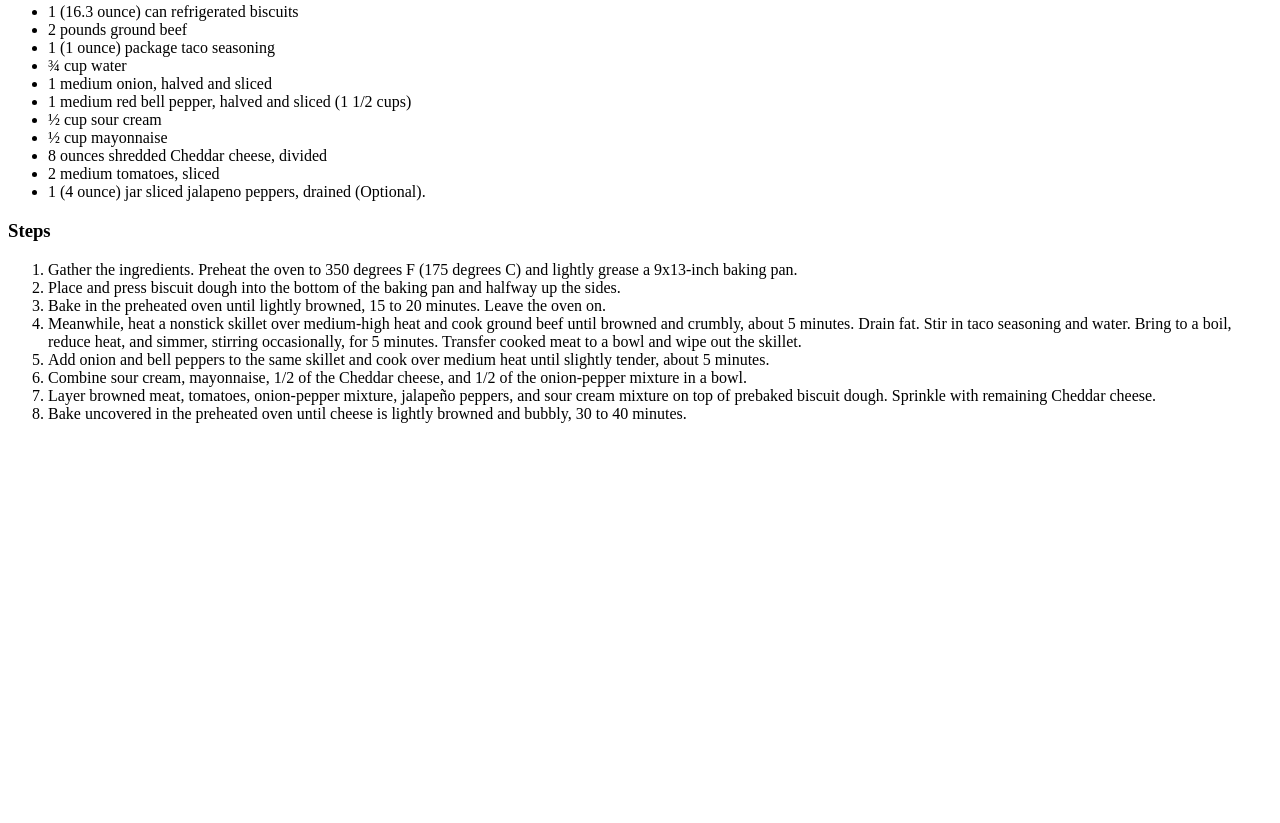
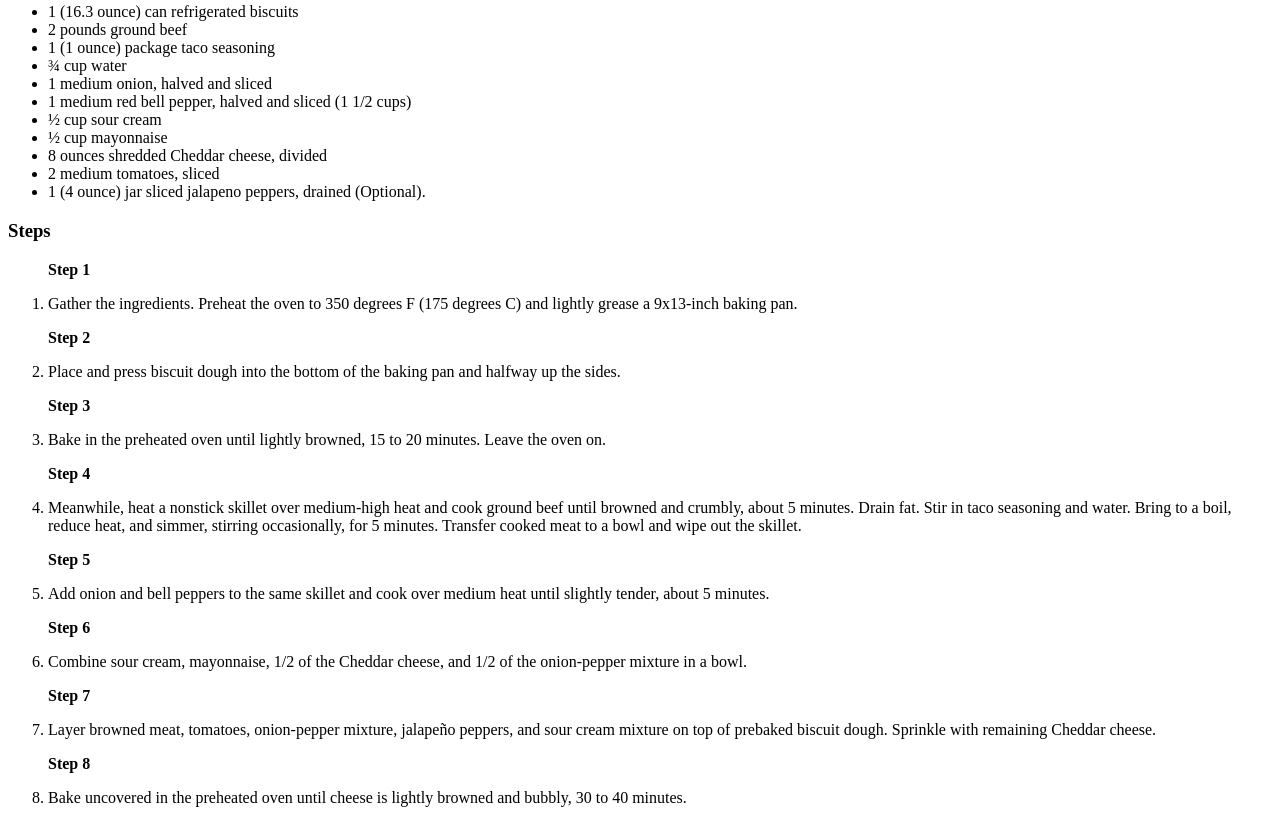
Before and after one commit to yomama262626/odin-recipes, a plain HTML site: page recipes/john-wayne-casserole.html in a window 1280 px wide. Shown: the part 543-1366 px from the top of the page. Before the commit the page ends 982 px from the top, so only its background shows below. Drawn offline with Linux system fonts and the light colour scheme.

Commit message:
Modify index.html Modify cabbage-roll-casserole.html Modify ham-potato-and-broccoli.html Modify john-wayne-casserole.html
Modified all the list including "steps". Gave them space by making them
paragraphs

```diff
--- a/recipes/john-wayne-casserole.html
+++ b/recipes/john-wayne-casserole.html
@@ -35,21 +35,21 @@
     </ul>
     <h3>Steps</h3>
     <ol>
-        <li>Gather the ingredients. Preheat the oven to 350 degrees F (175 degrees C) and lightly grease a 9x13-inch baking pan.</li>
+       <strong>Step 1</strong><p><li>Gather the ingredients. Preheat the oven to 350 degrees F (175 degrees C) and lightly grease a 9x13-inch baking pan.</li></p>
 
-        <li>Place and press biscuit dough into the bottom of the baking pan and halfway up the sides.</li>
+       <strong>Step 2</strong><p><li>Place and press biscuit dough into the bottom of the baking pan and halfway up the sides.</li></p>
 
-        <li>Bake in the preheated oven until lightly browned, 15 to 20 minutes. Leave the oven on.</li>
+       <strong>Step 3</strong><p><li>Bake in the preheated oven until lightly browned, 15 to 20 minutes. Leave the oven on.</li></p>
 
-        <li>Meanwhile, heat a nonstick skillet over medium-high heat and cook ground beef until browned and crumbly, about 5 minutes. Drain fat. Stir in taco seasoning and water. Bring to a boil, reduce heat, and simmer, stirring occasionally, for 5 minutes. Transfer cooked meat to a bowl and wipe out the skillet.</li>
+       <strong>Step 4</strong><p><li>Meanwhile, heat a nonstick skillet over medium-high heat and cook ground beef until browned and crumbly, about 5 minutes. Drain fat. Stir in taco seasoning and water. Bring to a boil, reduce heat, and simmer, stirring occasionally, for 5 minutes. Transfer cooked meat to a bowl and wipe out the skillet.</li></p>
 
-        <li>Add onion and bell peppers to the same skillet and cook over medium heat until slightly tender, about 5 minutes.</li>
+       <strong>Step 5</strong><p><li>Add onion and bell peppers to the same skillet and cook over medium heat until slightly tender, about 5 minutes.</li></p>
 
-        <li>Combine sour cream, mayonnaise, 1/2 of the Cheddar cheese, and 1/2 of the onion-pepper mixture in a bowl.</li>
+        <strong>Step 6</strong><p><li>Combine sour cream, mayonnaise, 1/2 of the Cheddar cheese, and 1/2 of the onion-pepper mixture in a bowl.</li></p>
 
-        <li>Layer browned meat, tomatoes, onion-pepper mixture, jalapeño peppers, and sour cream mixture on top of prebaked biscuit dough. Sprinkle with remaining Cheddar cheese.</li>
+        <strong>Step 7</strong><p><li>Layer browned meat, tomatoes, onion-pepper mixture, jalapeño peppers, and sour cream mixture on top of prebaked biscuit dough. Sprinkle with remaining Cheddar cheese.</li></p>
 
-        <li>Bake uncovered in the preheated oven until cheese is lightly browned and bubbly, 30 to 40 minutes.</li>
+        <strong>Step 8</strong><p><li>Bake uncovered in the preheated oven until cheese is lightly browned and bubbly, 30 to 40 minutes.</li></p>
     </ol>
 </body>
 </html>
```
Also changed, not shown: index.html (+8 -1 lines), recipes/cabbage-roll-casserole.html (+6 -6 lines), recipes/ham-potato-and-broccoli-casserol.html (+3 -3 lines).
